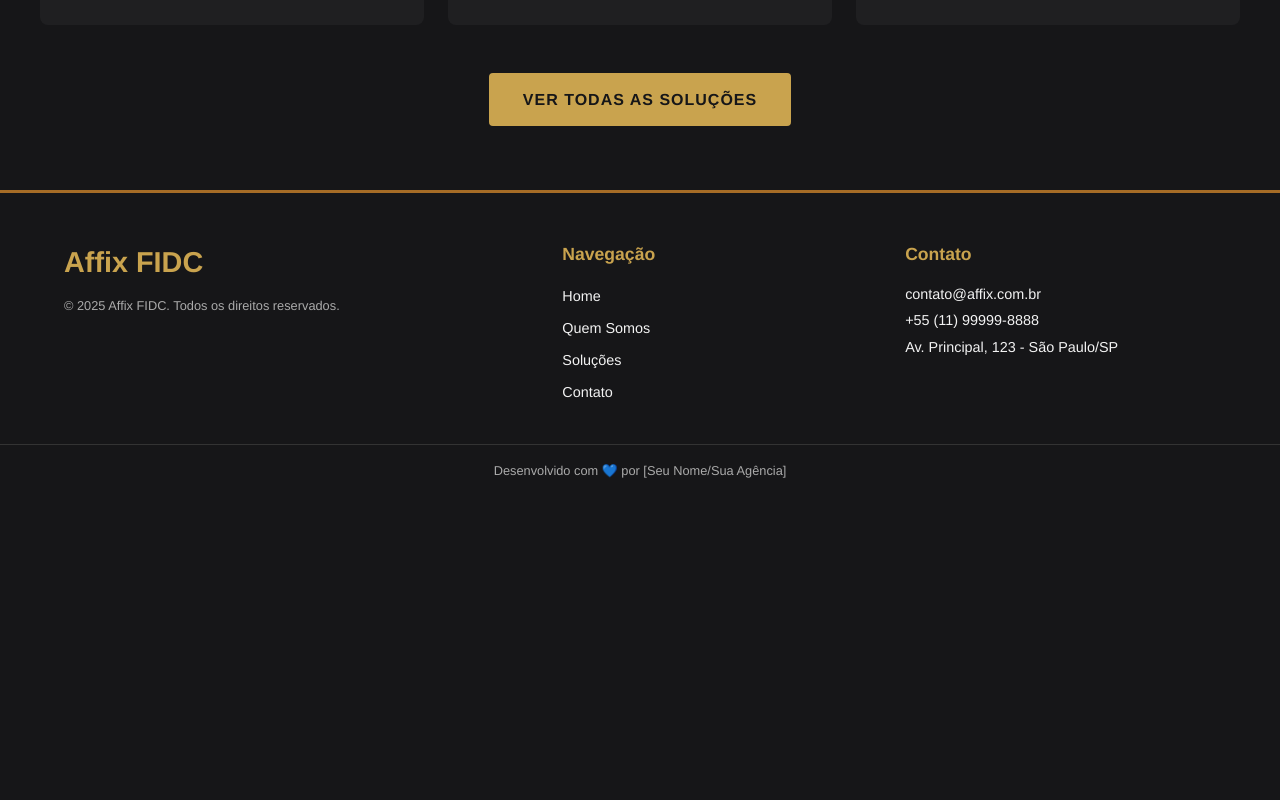
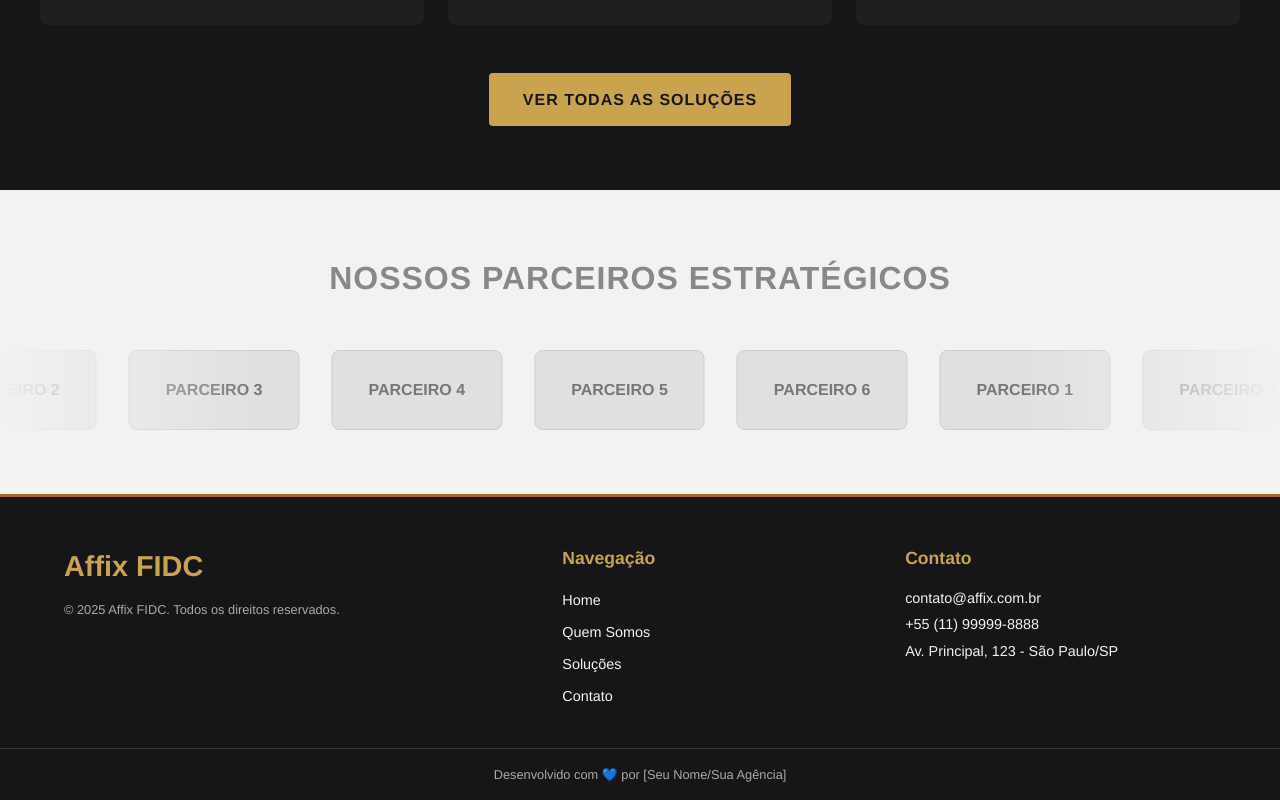
Before and after one commit to ademar-costa/site-affix, a React (Vite) app in the folder affix-fidc/: page / in a window 1280 px wide. Shown: the part 1633-2433 px from the top of the page. Before the commit the page ends 2129 px from the top, so only its background shows below. Built offline with nearby package versions, Linux system fonts and the light colour scheme.

Commit message:
Feat(Home): Cria a seção Parceiros com scroller automático (CSS)

```diff
--- /dev/null
+++ b/affix-fidc/src/components/Home/PartnersSection.css
@@ -0,0 +1,91 @@
+/* 1. Container Principal */
+.partners-container {
+  background-color: var(--branco-texto); /* Fundo claro */
+  color: var(--preto-principal);
+  padding: 4rem 0; /* 64px vertical, 0 lateral (o scroller vai de ponta a ponta) */
+}
+
+/* 2. Título da Seção */
+.partners-title {
+  font-size: 1.5rem; /* 24px */
+  font-weight: 600;
+  text-transform: uppercase;
+  letter-spacing: 1px;
+  color: #888; /* Um cinza médio para o título */
+  text-align: center;
+  margin-bottom: 3rem;
+}
+
+/* 3. O Scroller (A "Janela") */
+.partners-scroller {
+  /* overflow: hidden é essencial! Esconde o que está fora da "janela" */
+  overflow: hidden;
+
+  /* Criamos uma "máscara" (fade) nas laterais para
+     os logos desaparecerem suavemente */
+  -webkit-mask: linear-gradient(90deg, transparent, white 20%, white 80%, transparent);
+  mask: linear-gradient(90deg, transparent, white 20%, white 80%, transparent);
+}
+
+/* 4. O Track (A "Esteira" que se move) */
+.partners-track {
+  display: flex;
+  /* Largura total: (Nº de logos + duplicatas) * (largura de cada logo)
+     Neste caso, 12 logos. */
+  width: calc(200px * 12); /* 200px por logo (exemplo) */
+  gap: 2rem; /* 32px de espaço entre os logos */
+
+  /* A MÁGICA: Animação */
+  /* 'scroll' é o nome da animação (vamos definir abaixo)
+     '30s' é a duração (ajuste para mais rápido/lento)
+     'linear' significa velocidade constante
+     'infinite' significa que repete para sempre
+  */
+  animation: scroll 30s linear infinite;
+}
+
+/* 5. Pausar a animação ao passar o mouse */
+.partners-scroller:hover .partners-track {
+  animation-play-state: paused;
+}
+
+/* 6. O Logo Individual */
+.partner-logo {
+  width: 200px; /* Largura fixa do logo */
+  height: 80px; /* Altura fixa */
+
+  /* Placeholder para o logo */
+  background-color: #e0e0e0;
+  border: 1px solid #ccc;
+  border-radius: 8px;
+
+  display: flex;
+  justify-content: center;
+  align-items: center;
+  color: #777;
+  font-weight: 600;
+  font-size: 1rem;
+}
+
+/* 7. === A Animação (Keyframes) === */
+@keyframes scroll {
+  /* Início: Posição 0 */
+  from {
+    transform: translateX(0);
+  }
+  /* Fim: Posição (metade da largura total do track)
+     Se o track tem 12 logos de 200px + 11 vãos de 2rem (32px),
+     a largura total é ~2752px. Metade é ~1376px.
+     Vamos usar um valor que com certeza é a metade: */
+  to {
+    /* (Largura de 1 logo + 1 gap) * 6 (Nº de logos originais) */
+    transform: translateX(calc(-200px * 6 - 2rem * 6));
+  }
+}
+
+/* 8. Responsividade (apenas para o título) */
+@media (min-width: 768px) {
+  .partners-title {
+    font-size: 2rem; /* 32px */
+  }
+}
--- /dev/null
+++ b/affix-fidc/src/components/Home/PartnersSection.jsx
@@ -0,0 +1,49 @@
+
+import React from 'react';
+import './PartnersSection.css'; // Importando os estilos
+
+function PartnersSection() {
+  // Lista de parceiros (vamos usar placeholders)
+  const partners = [
+    "PARCEIRO 1",
+    "PARCEIRO 2",
+    "PARCEIRO 3",
+    "PARCEIRO 4",
+    "PARCEIRO 5",
+    "PARCEIRO 6"
+  ];
+
+  return (
+    <section className="partners-container">
+      <h2 className="partners-title">Nossos Parceiros Estratégicos</h2>
+
+      {/* O 'scroller' é a "janela" visível.
+        O 'data-animated="true"' é um truque para o CSS
+        saber se deve aplicar a animação.
+      */}
+      <div className="partners-scroller" data-animated="true">
+        {/* O 'track' é a esteira que se move */}
+        <div className="partners-track">
+
+          {/* 1ª Lista de Logos */}
+          {partners.map((name, index) => (
+            <div className="partner-logo" key={`p1-${index}`}>
+              {name}
+            </div>
+          ))}
+
+          {/* 2ª Lista (Duplicada para o efeito infinito) */}
+          {/* A 'key' é diferente e 'aria-hidden' é bom para acessibilidade */}
+          {partners.map((name, index) => (
+            <div className="partner-logo" key={`p2-${index}`} aria-hidden="true">
+              {name}
+            </div>
+          ))}
+
+        </div>
+      </div>
+    </section>
+  );
+}
+
+export default PartnersSection;
--- a/affix-fidc/src/pages/HomePage.jsx
+++ b/affix-fidc/src/pages/HomePage.jsx
@@ -1,16 +1,16 @@
 import React from 'react';
 import HeroSection from '../components/Home/HeroSection';
 import AboutSection from '../components/Home/AboutSection';
-// 1. Importe a nova seção
 import SolutionsSection from '../components/Home/SolutionsSection';
+import PartnersSection from '../components/Home/PartnersSection';
 
 function HomePage() {
   return (
     <>
       <HeroSection />
       <AboutSection />
-      {/* 2. Renderize a nova seção */}
       <SolutionsSection />
+      <PartnersSection />
     </>
   );
 }
```
